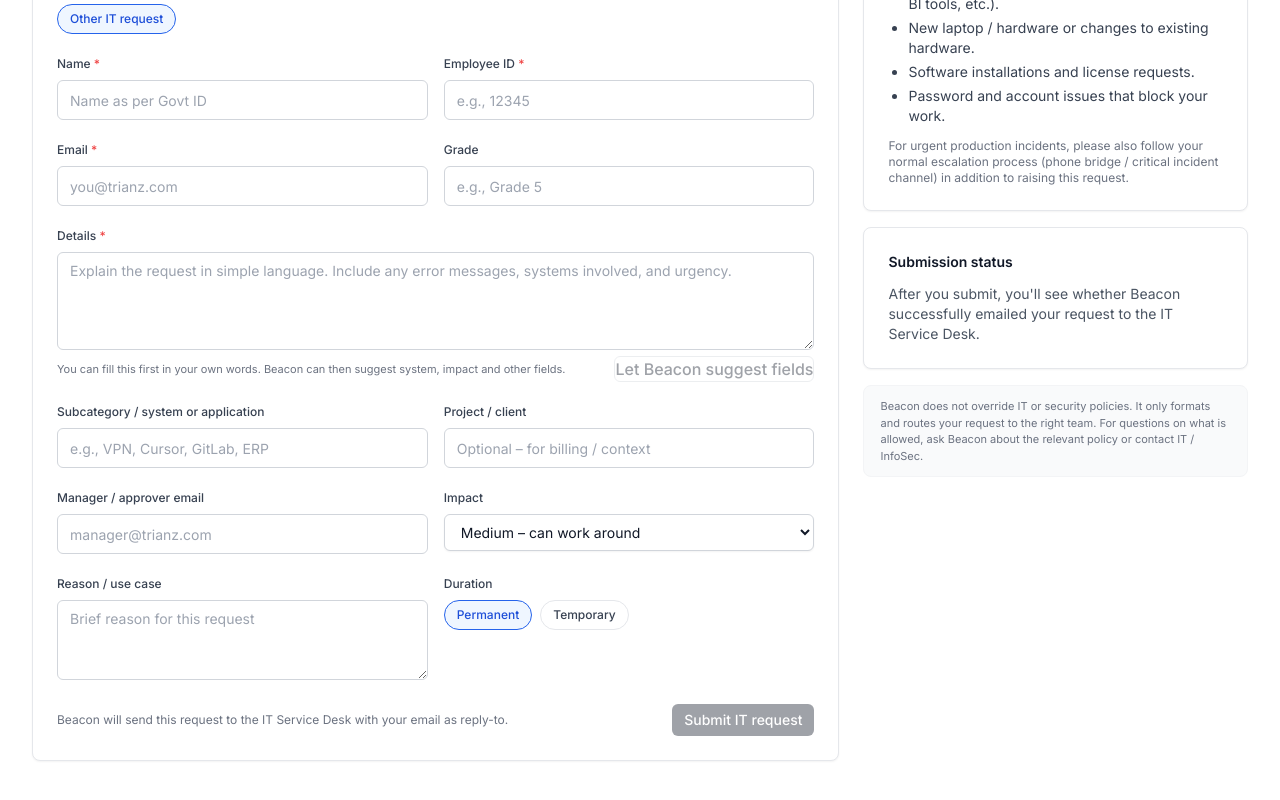
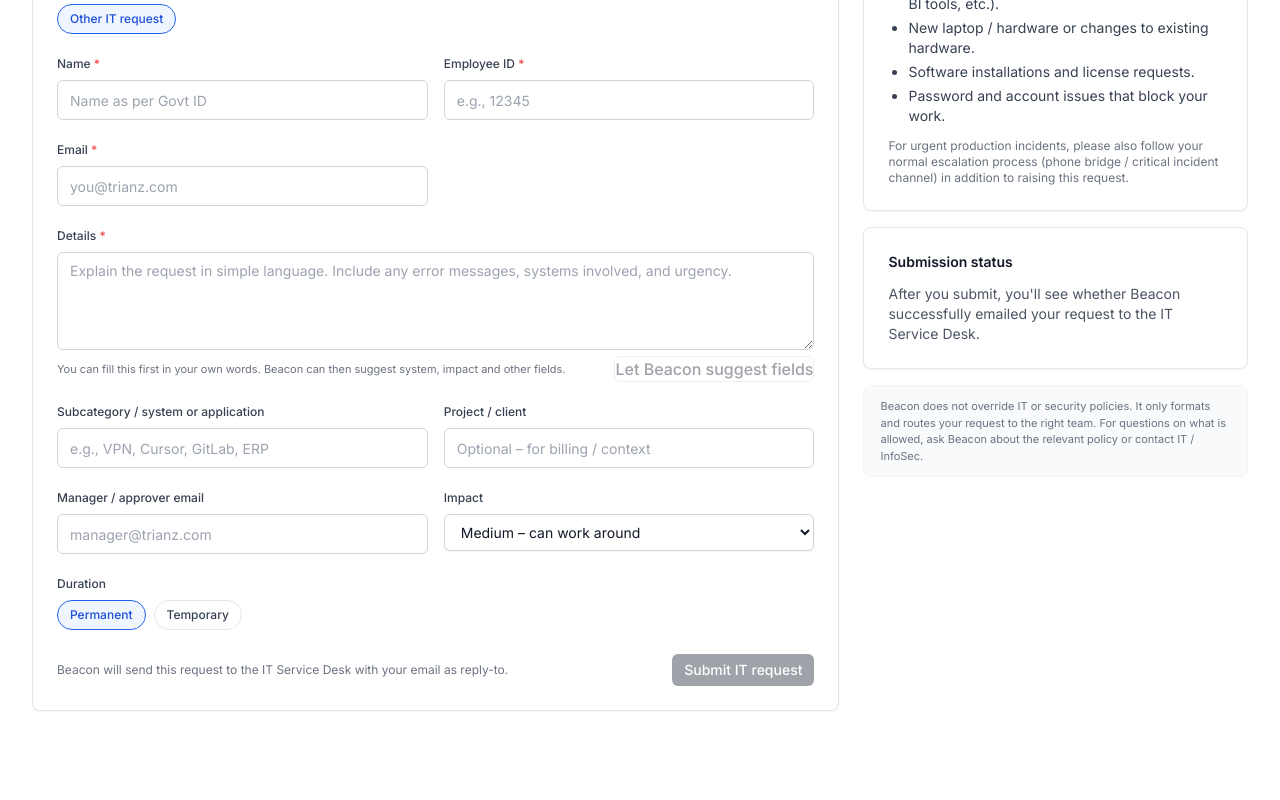
Before and after one commit to PrabhathVarma19/slt-jd, a Next.js app: page /service-desk in a window 1280 px wide. Shown: the part 374-1174 px from the top of the page. After the commit the page ends 1133 px from the top, so only its background shows below. Built offline with nearby package versions, Linux system fonts and the light colour scheme.

Commit message:
Hide grade and remove reason field from Service Desk

```diff
--- a/app/service-desk/page.tsx
+++ b/app/service-desk/page.tsx
@@ -229,14 +229,6 @@ export default function ServiceDeskPage() {
                 placeholder="you@trianz.com"
               />
             </div>
-            <div className="space-y-1.5">
-              <label className="text-xs font-medium text-gray-700">Grade</label>
-              <Input
-                value={form.grade}
-                onChange={(e) => handleChange('grade', e.target.value)}
-                placeholder="e.g., Grade 5"
-              />
-            </div>
           </div>
 
           <div className="space-y-1.5">
@@ -311,16 +303,6 @@ export default function ServiceDeskPage() {
             </div>
           </div>
 
-          <div className="grid gap-4 md:grid-cols-2">
-            <div className="space-y-1.5">
-              <label className="text-xs font-medium text-gray-700">Reason / use case</label>
-              <Textarea
-                rows={2}
-                value={form.reason}
-                onChange={(e) => handleChange('reason', e.target.value)}
-                placeholder="Brief reason for this request"
-              />
-            </div>
           <div className="space-y-1.5">
             <label className="text-xs font-medium text-gray-700">Duration</label>
             <div className="flex flex-wrap gap-2">
@@ -359,7 +341,6 @@ export default function ServiceDeskPage() {
                 />
               </div>
             )}
-            </div>
           </div>
 
           <div className="flex items-center justify-between pt-2">
```
Lines whose indentation alone changed are shown as unchanged.
